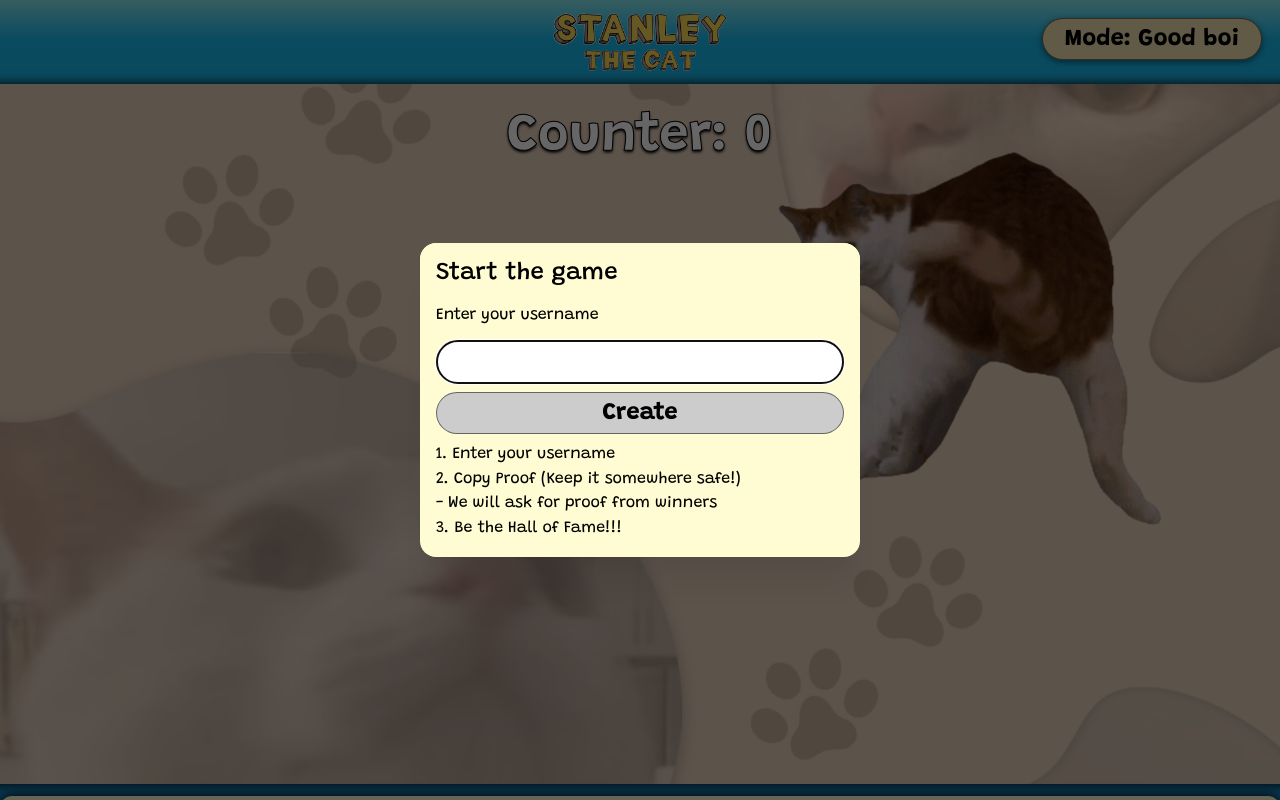
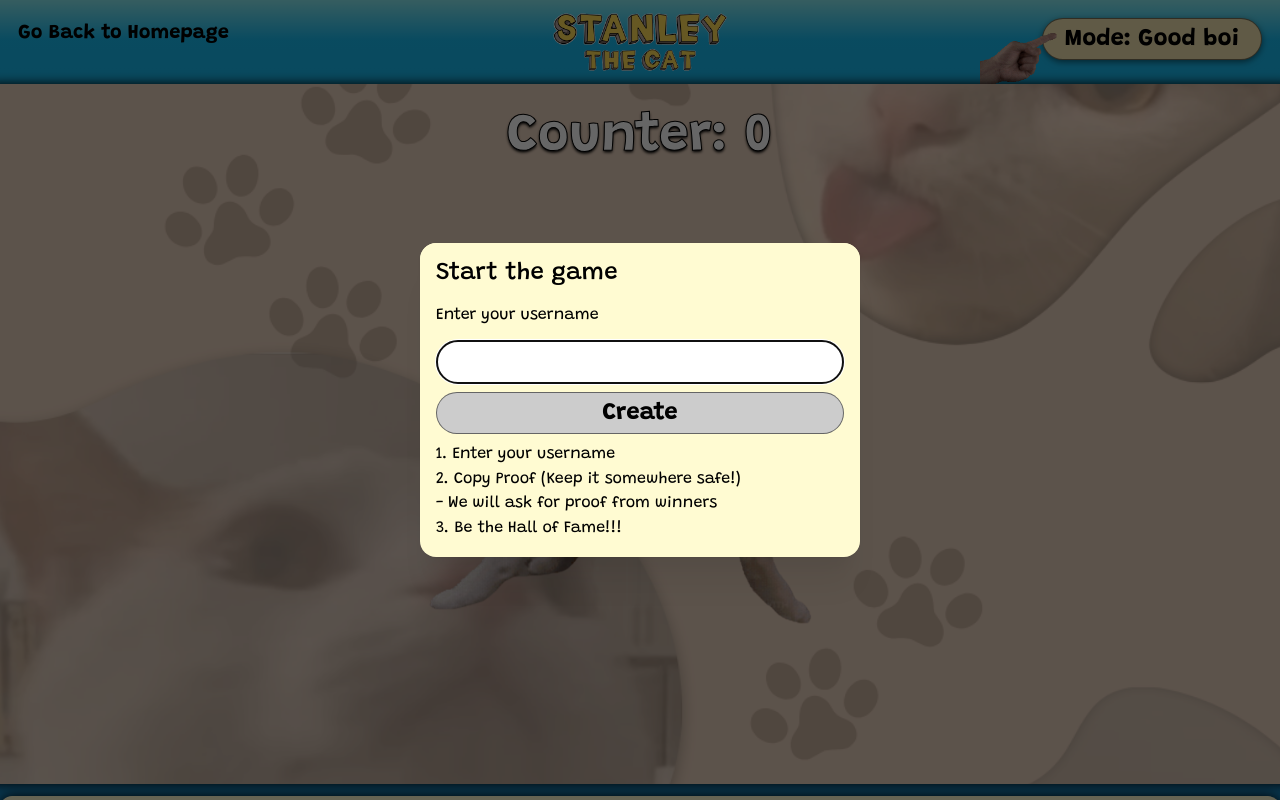
Before and after one commit to umin-ai/uminai-frontend-app, a Next.js app: page /game in a window 1280 px wide. Shown: the top 800 px of the page. Built offline with nearby package versions, Linux system fonts and the light colour scheme.

Commit message:
Update game

```diff
--- a/src/app/game/Modal.tsx
+++ b/src/app/game/Modal.tsx
@@ -1,8 +1,9 @@
 import { Modal } from "@mantine/core";
-import { useEffect, useState } from "react";
+import { useCallback, useEffect, useMemo, useState } from "react";
 import styled from "styled-components";
-import { useGetLeaderboard } from "./useGetRecord";
+import { stanleyRecordAtom, useGetLeaderboard } from "./useGetRecord";
 import Image from "next/image";
+import { useAtomValue } from "jotai";
 
 const ModalStyled = styled(Modal)`
   .mantine-Paper-root, .mantine-Modal-header {
@@ -13,10 +14,27 @@ const ModalStyled = styled(Modal)`
     font-weight: 500 !important;
   }
   background-color: #FFFBD2 !important;
-
   @media (max-width: 768px) {
     .mantine-Modal-body {
       max-height: 500px;
+    }
+  }
+`;
+
+const ModalStyledLeaderboard = styled(Modal)`
+  .mantine-Paper-root, .mantine-Modal-header {
+    background-color: #FFFBD2;
+  }
+  .mantine-Modal-title {
+    font-size: 24px !important;
+    font-weight: 500 !important;
+  }
+  background-color: #FFFBD2 !important;
+  @media (max-width: 768px) {
+    .mantine-Modal-body {
+      max-height: 500px;
+      width: 430px;
+      // max-width: 100%;
     }
   }
 `;
@@ -55,19 +73,31 @@ export const CustomModal = ({ children,
       </ModalStyled>
     );
   } else if (type === 'leaderboard'){
+    const stanleyRecord = useAtomValue(stanleyRecordAtom);
+    const isUserConnected = useCallback((username: string) => {
+      return stanleyRecord && stanleyRecord.username === username ? true : false;
+    }, []);
+    const myRanking = useMemo(() => {
+      if (leaderboard) {
+        const myRank = leaderboard.findIndex((item) => item.username === stanleyRecord?.username);
+        return myRank + 1;
+      }
+    }, [leaderboard, stanleyRecord]);
+
     return (
-      <ModalStyled
+      <ModalStyledLeaderboard
         withCloseButton={false}
         opened={opened}
         onClose={close}
         closeOnClickOutside={true}
-        title="Leaderboard"
+        // title={<HeaderLeaderboard />}
         size="xl"
         radius={'lg'}
         centered
       >
           {children}
           <>
+          <HeaderLeaderboard myRanking={myRanking}/>
           <LeaderboardGrid>
             <span>Rank</span>
             <span>Username</span>
@@ -75,7 +105,7 @@ export const CustomModal = ({ children,
           </LeaderboardGrid>
             {leaderboard && leaderboard.map((item, index) => {
               return (
-                <LeaderboardGrid key={index}>
+                <LeaderboardGrid key={index} isUserConnected={isUserConnected(item.username)}>
                   <span>{index + 1}
                   </span>
                   <span className="flex gap-2 items-center">{item.username}
@@ -88,7 +118,7 @@ export const CustomModal = ({ children,
               )
             })}
           </>
-      </ModalStyled>
+      </ModalStyledLeaderboard>
     );
   } else {
     return (
@@ -97,7 +127,29 @@ export const CustomModal = ({ children,
   }
 }
 
-const LeaderboardGrid = styled.div`
+const HeaderLeaderboardWrapper = styled.div`
+    font-size: 24px !important;
+    font-weight: 500 !important;
+    display: flex;
+    justify-content: space-between;
+    // padding: 16px 0;
+    padding-bottom: 8px;
+    border-bottom: 1px solid #000;
+`;
+const HeaderLeaderboard = ({
+  myRanking
+}: {
+  myRanking?: number;
+}) => {
+  return (
+    <HeaderLeaderboardWrapper>
+      <span>Leaderboard</span>
+      <span>My Rank: {myRanking ? myRanking : 'Unranked'}</span>
+    </HeaderLeaderboardWrapper>
+  )
+}
+
+const LeaderboardGrid = styled.div<{ isUserConnected?: boolean }>`
   display: grid;
   grid-template-columns: 1fr 4fr 1fr;
   gap: 16px;
@@ -114,6 +166,11 @@ const LeaderboardGrid = styled.div`
   span {
     margin: 4px 0px;
   }
+
+  ${props => props.isUserConnected && `
+    background-color: #FFECAA;
+    font-weight: 700;
+  `}
 `;
 
 const Top3Icon = styled(Image)``;
--- /dev/null
+++ b/src/app/game/ModalPrize.tsx
@@ -0,0 +1,109 @@
+import useIsMobile from "@ap/hooks/useIsMobile";
+import { Modal } from "@mantine/core";
+import styled from "styled-components";
+
+
+const ModalStyled = styled(Modal)`
+  .mantine-Paper-root, .mantine-Modal-header {
+    background-color: #FFFBD2;
+    width: 80%;
+    flex: unset;
+
+    @media (max-width: 768px) {
+      width: 100%;
+    }
+  }
+  .mantine-Modal-title {
+    font-size: 24px !important;
+    font-weight: 500 !important;
+  }
+  background-color: #FFFBD2 !important;
+
+  @media (max-width: 768px) {
+    .mantine-Modal-body {
+      max-height: 500px;
+      width: 580px;
+      // max-width: 100%;
+    }
+  }
+`;
+
+const BonusText = styled.span`
+  font-size: 14px;
+  font-weight: 700;
+  color: #73562C;
+  margin-top: 10px;
+`;
+export const PrizeModal = ({ children,
+  opened,
+  open,
+  close,
+  type,
+ }: {
+  children: React.ReactNode;
+  opened: boolean;
+  open: () => void;
+  close: () => void;
+  type: string;
+}) => {
+  const isMobile = useIsMobile();
+  return (
+  <ModalStyled
+    withCloseButton={false}
+    opened={opened}
+    onClose={close}
+    closeOnClickOutside={true}
+    title="Prize"
+    size="md"
+    radius={'lg'}
+    centered
+  >
+    <PrizeGrid>
+      <BigSpan>Position</BigSpan>
+      <BigSpan>Payout</BigSpan>
+      <BigSpan>
+        {!isMobile ? 'Bonus (Hodl $STANLEY > 1,000,000)'
+        : 'HODL 1,000,000 $STANLEY'}
+      </BigSpan>
+    </PrizeGrid>
+    <PrizeGrid>
+      <BigSpan>No. 1</BigSpan>
+      <BigSpan>300,000 $STANLEY</BigSpan>
+      <BigSpan>$50 USDC</BigSpan>
+    </PrizeGrid>
+    <PrizeGrid>
+      <BigSpan>No. 2</BigSpan>
+      <BigSpan>250,000 $STANLEY</BigSpan>
+      <BigSpan>$25 USDC</BigSpan>
+    </PrizeGrid>
+    <PrizeGrid>
+      <BigSpan>No. 3</BigSpan>
+      <BigSpan>50,000 $STANLEY</BigSpan>
+      <BigSpan>$10 USDC</BigSpan>
+    </PrizeGrid>
+  </ModalStyled>
+  )
+}
+
+const PrizeGrid = styled.div`
+  display: grid;
+  grid-template-columns: 1fr 1fr 1.5fr;
+  @media (max-width: 768px) {
+    grid-template-columns: 0.5fr 1.2fr 2fr;
+    padding: 10px;
+  }
+  gap: 20px;
+  padding: 20px;
+  justify-content: center;
+  border-bottom: 1px solid #000;
+`;
+
+const BigSpan = styled.span`
+  font-size: 24px;
+  font-weight: 700;
+  color: #73562C;
+
+  @media (max-width: 768px) {
+    font-size: 18px;
+  }
+`;
--- a/src/app/game/page.tsx
+++ b/src/app/game/page.tsx
@@ -2,13 +2,16 @@
 import useIsMobile from "@ap/hooks/useIsMobile";
 import { useAtom, useAtomValue } from "jotai";
 import Image from "next/image";
-import { useEffect, useMemo, useRef, useState } from "react";
+import { useCallback, useEffect, useMemo, useRef, useState } from "react";
 import styled, { keyframes } from "styled-components";
 import { stanleyRecordAtom, useGetRecord, useLogOut, useSaveOrCreateUsername, useUpdateCount } from "./useGetRecord";
 import { CustomModal } from "./Modal";
 import { useDisclosure } from "@mantine/hooks";
 import * as UUID from 'uuid';
-const StanleyImg = styled(Image)`
+import { useRouter } from "next/navigation";
+import { PrizeModal } from "./ModalPrize";
+
+const StanleyImg = styled(Image)<{ badMode: boolean }>`
   cursor: pointer;
   draggable: false;
   user-select: none;
@@ -19,6 +22,23 @@ const StanleyImg = styled(Image)`
   -ms-user-select: none;
   -webkit-touch-callout: none;
 
+  // alternate mode
+`;
+
+const FingerIndexPosition = styled.div`
+  position: absolute;
+  top: 10px;
+  right: 210px;
+  z-index: 3;
+  pointer-events: all;
+
+  @media (max-width: 768px) {
+    display: none;
+  }
+`;
+
+const FingerIndexImg = styled(Image)`
+  max-width: 90px;
 `;
 
 const GameWrapper = styled.div<{ isAlternate: boolean }>`
@@ -59,7 +79,24 @@ const ModeButtonPosition = styled.div`
   top: 0;
   right: 0;
   padding: 18px;
+  z-index: 2;
+  pointer-events: all;
+`;
+
+const GoToHomePosition = styled.div`
+  position: absolute;
+  top: 0;
+  left: 0;
+  padding: 18px;
   z-index: 100;
+  span {
+    font-size: 20px;
+    font-weight: 700;
+    cursor: pointer;
+  }
+  @media (max-width: 768px) {
+    display: none;
+  }
 `;
 const ModeButton = styled.button<{ isAlternate: boolean }>`
   font-size: 24px;
@@ -99,6 +136,7 @@ const BallContainer = styled.div`
   overflow: none;
   background-color: #FFFBD2;
   box-shadow: 0px 0px 12px 0px #000;
+  z-index: 4;
   @media (max-width: 768px) {
     background-color: #FFFBD2;
     width: 100%;
@@ -138,20 +176,23 @@ export default function Game() {
   }, []);
 
   const isMobile = useIsMobile();
+
+  const [badMode, setBadMode] = useState(false);
   const [mouseClick, setMouseClick] = useState(false);
   const [counter, setCounter] = useState(0);
 
   const ballRef = useRef<HTMLDivElement>(null);
   const [position, setPosition] = useState({ x: 100, y: 100 });
   const [velocity, setVelocity] = useState<{ dx: number, dy: number } | undefined> ({ dx: 1, dy: 1 }); // Adjust these for speed
+  const [size, setSize] = useState(0);
 
-  const size = useMemo(() => {
+  useEffect(() => {
     if (isMobile) {
-      return 200;
+      setSize(200);
     } else {
-      return 400;
+      setSize(400);
     }
-  }, [isMobile]);
+  } , [isMobile]);
 
   useEffect(() => {
     if (isMobile) {
@@ -210,8 +251,71 @@ export default function Game() {
     return () => clearInterval(interval);
   }, [position, velocity, size, responsiveContainerWidth, responsiveContainerHeight]);
 
-  const [badMode, setBadMode] = useState(false);
+  const [speedFactor, setSpeedFactor] = useState(1);
 
+  const resetStanleyPosition = () => {
+    // Math random for random position
+    // setPosition({ x: 100, y: 100 }); // Reset to initial position
+    setPosition({ x: Math.random() * responsiveContainerWidth, y: Math.random() * responsiveContainerHeight }); // Reset to random position
+    // setVelocity({ dx: 1, dy: 1 });  // Reset velocity if needed
+    setVelocity({
+      dx: (Math.random() * 2) * speedFactor, // Adjust minimum speed
+      dy: (Math.random() * 2) * speedFactor,
+    });
+    // Random size between 200 and 400
+    if (!isMobile) {
+      setSize(Math.floor(Math.random() * (300 - 200 + 1) + 200));
+    } else {
+      setSize(Math.floor(Math.random() * (140 - 100 + 1) + 100));
+    }
+  }
+
+  useEffect(() => {
+    const interval = setInterval(() => {
+      if (isMobile) {
+        setSpeedFactor(2); // Max speed factor of 5
+      } else {
+        setSpeedFactor(4); // Max speed
+      }
+    }, 1000); // Every 10 seconds
+    return () => clearInterval(interval);
+  }, [
+    speedFactor,
+  ]);
+
+  const resetToOriginalPosition = () => {
+    setPosition({ x: 100, y: 100 }); // Reset to initial position
+    setVelocity({ dx: 1, dy: 1 });  // Reset velocity if needed
+    if (!isMobile) {
+      setSize(400);
+    } else {
+      setSize(200);
+    }
+  }
+
+  const intervalRef = useRef<number | null>(null); // Store the interval ID
+
+  useEffect(() => {
+    if (badMode) {
+      resetStanleyPosition(); // Reset once immediately
+      intervalRef.current = window.setInterval(() => {
+        resetStanleyPosition();
+      }, 1500); // Start the interval
+    } else {
+      if (intervalRef.current) {
+        clearInterval(intervalRef.current); // Clear the interval
+        intervalRef.current = null; // Reset the reference
+      }
+      resetToOriginalPosition(); // Reset to original
+    }
+
+    // Cleanup function
+    return () => {
+      if (intervalRef.current) {
+        clearInterval(intervalRef.current); // Ensure interval is cleared on unmount
+      }
+    };
+  }, [badMode]);
   const [stanleyRecord, setStanleyRecord] = useAtom(stanleyRecordAtom);
   const [username, setUsername] = useState<string>('');
   const [opened, { open, close }] = useDisclosure(false);
@@ -242,7 +346,12 @@ export default function Game() {
 
   const handleMouseDown = async () => {
     setMouseClick(true);
-    setCounter((c) => c + 1);
+    if (!badMode) {
+      setCounter((c) => c + 1);
+    } else {
+      setCounter((c) => c + 2);
+    }
+
 
     if (clickSoundSetter) {
       clickSoundSetter.currentTime = 0;
@@ -277,31 +386,44 @@ export default function Game() {
   const { logOut } = useLogOut();
 
   const [openedLeaderboard, { open: openLeaderboard, close: closeLeaderboard }] = useDisclosure(false);
+  const navigate = useRouter();
+
+  const [openedViewPrize, { open: openViewPrize, close: closeViewPrize }] = useDisclosure(false);
 
   return (
     <>
     <GameWrapper isAlternate={badMode}>
-        <ModeButtonPosition>
-          {/* <ModeButton isAlternate={badMode} onClick={() => setBadMode(!badMode)}>Mode: {!badMode ? 'Good boi' : 'Bad boi'}</ModeButton> */}
-          <MP3PlayButton isMobile={isMobile} audioSrc="nothing" isPlaying={badMode} setIsPlaying={setBadMode} />
-        </ModeButtonPosition>
-
+      <FingerIndexPosition>
+        <FingerIndexImg src='/game/finger-index.gif' alt='fingerindex' width={160} height={0}/>
+      </FingerIndexPosition>
+      <ModeButtonPosition>
+        {/* <ModeButton isAlternate={badMode} onClick={() => setBadMode(!badMode)}>Mode: {!badMode ? 'Good boi' : 'Bad boi'}</ModeButton> */}
+        <MP3PlayButton isMobile={isMobile} audioSrc="nothing" isPlaying={badMode} setIsPlaying={setBadMode} />
+      </ModeButtonPosition>
+      <GoToHomePosition>
+        <span onClick={() => {
+          navigate.push('/');
+        }}>Go Back to Homepage</span>
+      </GoToHomePosition>
 
       <CenterLogo>
-        <LogoImg src='/images/StanleyLogo.png' alt='stanley' width={180} height={0}/>
+        <LogoImg
+          onClick={() => navigate.push('/')}
+          src='/images/StanleyLogo.png' alt='stanley' width={180} height={0}/>
       </CenterLogo>
       <BallContainer>
         {!badMode ? (
           <BgImage src='/game/BgMobile.png' alt='bg' width={1000} height={1000}/>
         ) : (
-          <BgVideo autoPlay loop muted>
+          <BgVideo autoPlay loop muted playsInline>
             <source src="/game/BgVideo.mp4" type="video/mp4" />
           </BgVideo>
         )}
 
         <AbsoluteCounter>Counter: {counter <= 0 ? 0 : counter}</AbsoluteCounter>
+        <MultiplierText>Multiplier 2X!</MultiplierText>
         {/* @ts-ignore */}
-        <StanleyImg ref={ballRef} src={!mouseClick ? '/game/stanleyup.png' : '/game/stanleydown.png'} alt="StanleyUpDown" width={size} height={size}
+        <StanleyImg badMode={badMode} ref={ballRef} src={!mouseClick ? '/game/stanleyup.png' : '/game/stanleydown.png'} alt="StanleyUpDown" width={size} height={size}
           style={{
             transform: `translate(${position.x}px, ${position.y}px)`,
           }}
@@ -321,6 +443,11 @@ export default function Game() {
         />
       </BallContainer>
       <GamePanel>
+        <LeaderboardButton
+          onClick={() => openViewPrize()}
+        >
+          View Prize
+        </LeaderboardButton>
         <LeaderboardButton
           onClick={() => openLeaderboard()}
         >Leaderboard</LeaderboardButton>
@@ -398,7 +525,11 @@ export default function Game() {
       <></>
     </CustomModal>
     }
-
+    {openedViewPrize &&
+      <PrizeModal opened={openedViewPrize} open={openViewPrize} close={closeViewPrize} type="prize">
+        <></>
+      </PrizeModal>
+    }
     </>
   )
 }
@@ -422,6 +553,20 @@ const AbsoluteCounter = styled.div`
     font-size: 32px;
   }
 `;
+
+const MultiplierText = styled(AbsoluteCounter)`
+  // green
+  display: flex;
+  justify-content: center;
+  align-items: center;
+  width: 100%;
+  height: 100%;
+  font-size: 64px;
+  color: #00FF00;
+  @media (max-width: 768px) {
+    font-size: 48px;
+  }
+`
 const CenterLogo = styled.div`
   position: relative;
   display: flex;
@@ -433,6 +578,8 @@ const CenterLogo = styled.div`
   @media (max-width: 768px) {
     justify-content: start;
   }
+  pointer-events: all;
+  z-index: 1;
 `;
 
 const LogoImg = styled(Image)`
@@ -448,7 +595,7 @@ const GamePanel = styled.div`
   align-items: center;
   padding: 12px;
   width: 100%;
-  min-height: 200px;
+  min-height: 230px;
   border-radius: 12px;
   background: #FFFBD2;
   box-shadow: 0px 0px 12px 0px #000;
--- a/src/components/StanleyCardMid.tsx
+++ b/src/components/StanleyCardMid.tsx
@@ -2,6 +2,7 @@
 
 import useIsMobile from "@ap/hooks/useIsMobile";
 import Image from "next/image";
+import { useRouter } from "next/navigation";
 import { useEffect, useRef, useState } from "react";
 import styled from "styled-components";
 
@@ -79,7 +80,7 @@ const ButtonArea = styled.div`
   justify-content: center;
   gap: 20px;
   margin-top: 20px;
-  z-index: 999;
+  z-index: 10;
 
   @media (max-width: 768px) {
     padding: 0 20px;
@@ -289,6 +290,45 @@ const MobilePositionStanleyDiscos = styled.div`
   margin-top: 500px;
   margin-left: 0px;
 `;
+
+const SmashToWinPosition = styled.div`
+  position: fixed;
+  bottom: 0;
+  left: 0;
+  z-index: 100;
+  margin-bottom: 130px;
+  margin-left: 70px;
+
+  @media (max-width: 768px) {
+    margin-bottom: 20px;
+    margin-left: 20px;
+    z-index: 11;
+  }
+`;
+
+const SmashToWinImg = styled(Image)`
+  // tilting animation infite left right
+  animation: tilt 1s infinite;
+  @keyframes tilt {
+    0% {
+      transform: rotate(-3deg);
+    }
+    50% {
+      transform: rotate(3deg);
+    }
+    100% {
+      transform: rotate(-3deg);
+    }
+  }
+
+  @media (max-width: 768px) {
+    width: 150px;
+  }
+
+  cursor: pointer;
+`;
+
+
 export default function StanleyCardMid() {
   const [isPlaying, setIsPlaying] = useState(false);
   const isMobile = useIsMobile();
@@ -303,6 +343,8 @@ export default function StanleyCardMid() {
     }
   }, [isPlaying]);
 
+  const navigate = useRouter();
+
   return (
     <MidCardRoot isPlay={isPlaying}>
       <PawPosition>
@@ -311,6 +353,12 @@ export default function StanleyCardMid() {
       <PawPosition2>
         <PawImg src='/images/paws2-e.png' alt='pawprint' width={500} height={0}/>
       </PawPosition2>
+      {/* GAME */}
+      <SmashToWinPosition>
+        <SmashToWinImg src='/game/smashtowin.png' alt='smash-to-win' width={250} height={0}
+          onClick={() => navigate.push('/game')}
+        />
+      </SmashToWinPosition>
       {isPlaying &&
         <>
           <DiscoBall1Position>
```
Also changed, not shown: src/app/game/useGetRecord.ts (+52 -1 lines), public/game/finger-index.gif (added), public/game/smashtowin.png (added).
